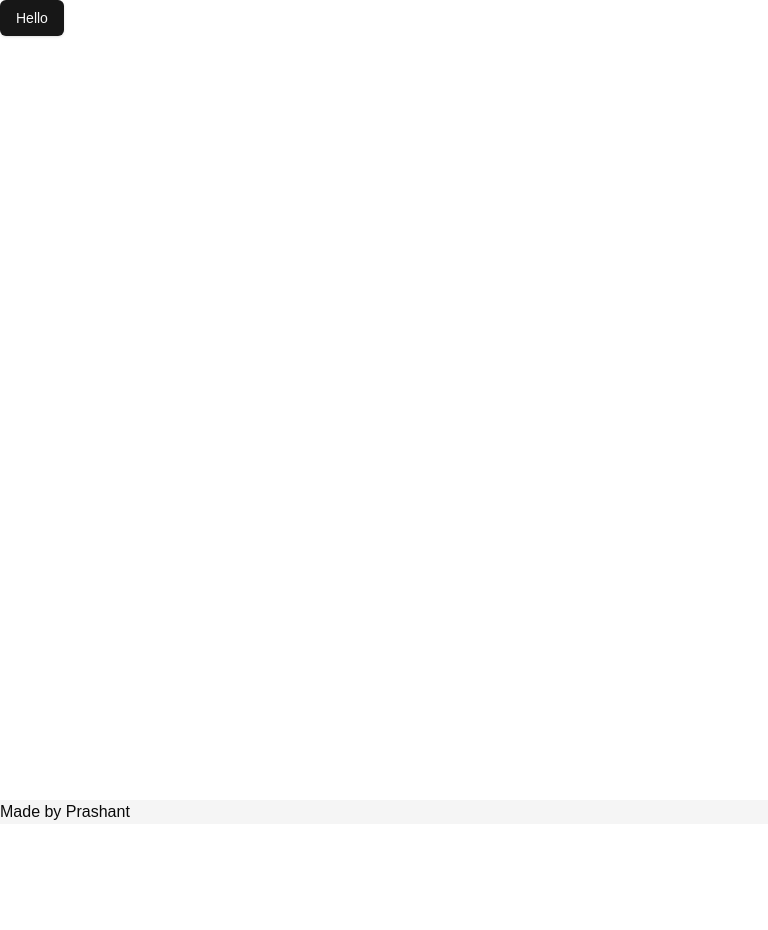
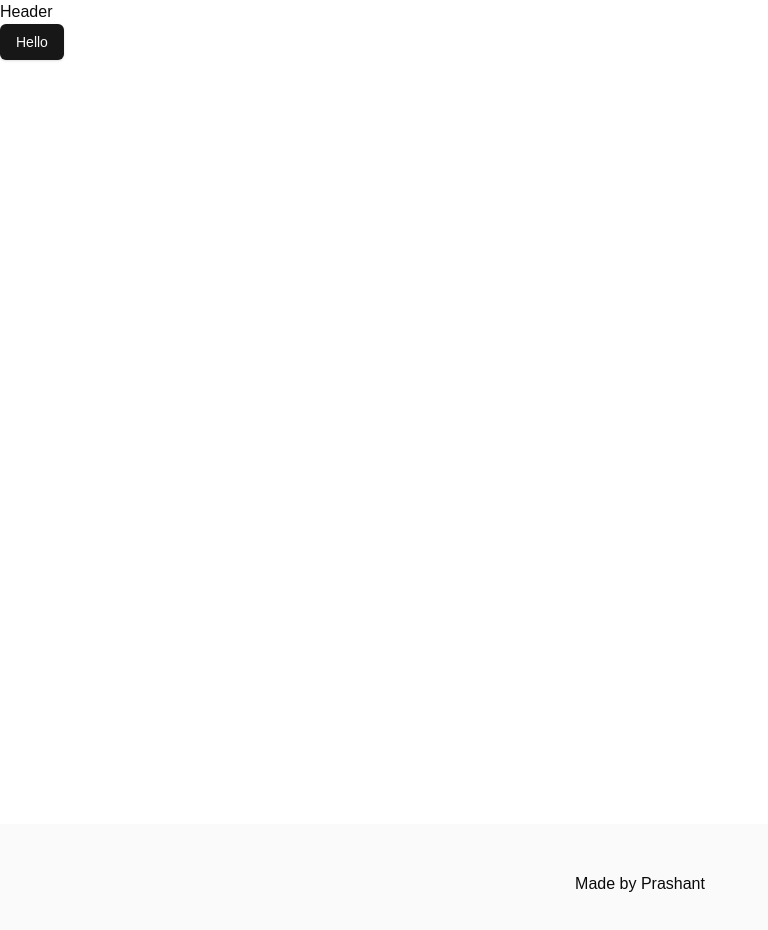
Before and after one commit to prashant-hada/Zenai-Ai-powered-career-coach, a Next.js app: page / in a window 1280 px wide. Shown: the top 930 px of the page, without its empty margins (0-768 px from the left). Before the commit the page ends 824 px from the top, so only its background shows below. Built offline with nearby package versions, Linux system fonts and the light colour scheme.

Commit message:
added header and footer

```diff
--- a/src/app/layout.tsx
+++ b/src/app/layout.tsx
@@ -2,6 +2,8 @@ import type { Metadata } from "next";
 import { Geist, Geist_Mono } from "next/font/google";
 import "./globals.css";
 import { ThemeProvider } from "@/components/theme-provider";
+import Footer from "@/components/Footer";
+import Header from "@/components/Header";
 
 const geistSans = Geist({
   variable: "--font-geist-sans",
@@ -35,13 +37,10 @@ export default function RootLayout({
             disableTransitionOnChange
           >
             {/* header */}
+            <Header />
             <main className="min-h-screen"> {children}</main>
             {/* footer */}
-            <footer className="bg-muted">
-              <div className="">
-                <p>Made by Prashant</p>
-              </div>
-            </footer>
+            <Footer />
           </ThemeProvider>
       </body>
     </html>
--- /dev/null
+++ b/src/components/Footer.tsx
@@ -0,0 +1,13 @@
+import React from 'react'
+
+const Footer = () => {
+  return (
+    <footer className='bg-muted/50 py-12'>
+         <div className="container mx-auto px-4 text-center text-grey-200">
+                <p>Made by Prashant</p>
+              </div>
+    </footer>
+  )
+}
+
+export default Footer
--- /dev/null
+++ b/src/components/Header.tsx
@@ -0,0 +1,7 @@
+import React from 'react'
+
+export default function Header() {
+  return (
+    <div>Header</div>
+  )
+}
```
